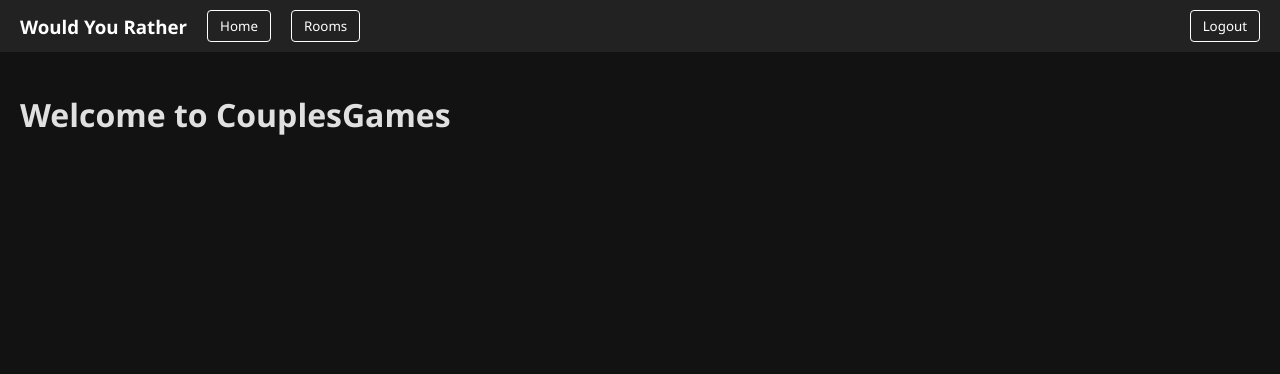
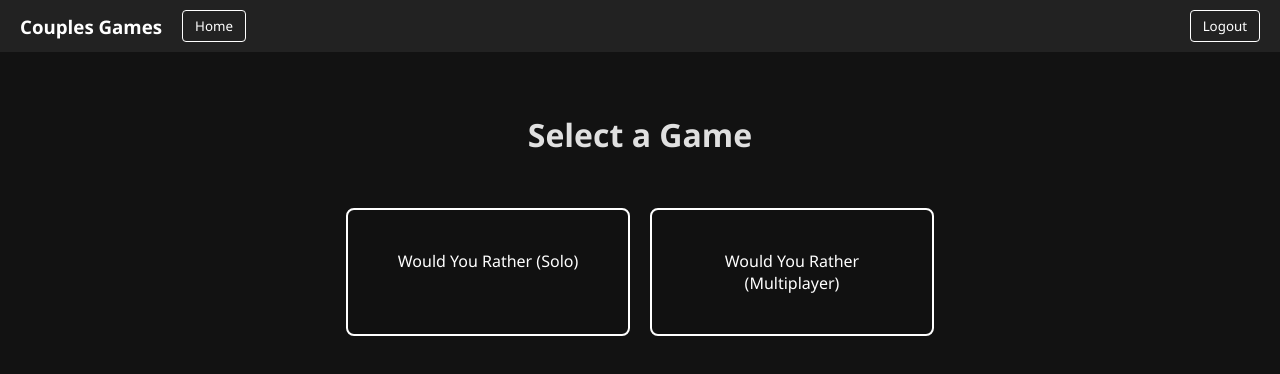
Before and after one commit to thefirsthero/couplesgames, a React (Vite) app in the folder CouplesGames/CouplesGames.UI/: page / in a window 1280 px wide. Shown: the top 374 px of the page. Built offline with nearby package versions, Linux system fonts and the light colour scheme; no server answers; sample sign-in values are in the browser's storage.

Commit message:
Minor restructure

```diff
--- a/CouplesGames/CouplesGames.UI/src/components/Navbar/Navbar.tsx
+++ b/CouplesGames/CouplesGames.UI/src/components/Navbar/Navbar.tsx
@@ -18,11 +18,9 @@ const Navbar: React.FC = () => {
   return (
     <nav className={styles.navbar}>
       <div className={styles.navLeft}>
-        <h3 onClick={() => navigate('/')} className={styles.title}>Would You Rather</h3>
+        <h3 onClick={() => navigate('/')} className={styles.title}>Couples Games</h3>
         <button onClick={() => navigate('/')} className={styles.navButton}>Home</button>
-        <button onClick={() => navigate('/rooms')} className={styles.navButton}>Rooms</button>
       </div>
-
       <button onClick={handleAuthAction} className={styles.navButton}>
         {user ? 'Logout' : 'Login'}
       </button>
--- /dev/null
+++ b/CouplesGames/CouplesGames.UI/src/features/games/wouldyourather/SoloGamePage.tsx
@@ -0,0 +1,25 @@
+import React, { useEffect } from 'react';
+import { useAuth } from './../../../hooks/useAuth';
+import { useNavigate } from 'react-router-dom';
+
+const SoloGamePage: React.FC = () => {
+  const { user, loading } = useAuth();
+  const navigate = useNavigate();
+
+  useEffect(() => {
+    if (!loading && !user) {
+      navigate('/auth');
+    }
+  }, [user, loading, navigate]);
+
+  if (loading) return <p>Loading...</p>;
+
+  return (
+    <div style={{ color: 'white', padding: '20px' }}>
+      <h1>Would You Rather (Solo)</h1>
+      <p>Coming soon...</p>
+    </div>
+  );
+};
+
+export default SoloGamePage;
--- a/CouplesGames/CouplesGames.UI/src/pages/Home.tsx
+++ /dev/null
@@ -1,9 +0,0 @@
-import React from 'react';
-
-const Home: React.FC = () => (
-  <div>
-    <h1>Welcome to CouplesGames</h1>
-  </div>
-);
-
-export default Home;
--- /dev/null
+++ b/CouplesGames/CouplesGames.UI/src/pages/HomePage.tsx
@@ -0,0 +1,64 @@
+import React, { useEffect } from 'react';
+import { useNavigate } from 'react-router-dom';
+import { useAuth } from '../hooks/useAuth';
+
+const HomePage: React.FC = () => {
+  const { user, loading } = useAuth();
+  const navigate = useNavigate();
+
+  useEffect(() => {
+    if (!loading && !user) {
+      navigate('/auth');
+    }
+  }, [user, loading, navigate]);
+
+  if (loading) return <p>Loading...</p>;
+
+  const tileStyle: React.CSSProperties = {
+    backgroundColor: '#111',
+    color: 'white',
+    border: '2px solid white',
+    borderRadius: '8px',
+    padding: '40px',
+    margin: '10px',
+    cursor: 'pointer',
+    textAlign: 'center',
+    width: '200px',
+  };
+
+  const containerStyle: React.CSSProperties = {
+    display: 'flex',
+    flexDirection: 'column',
+    alignItems: 'center',
+    padding: '20px',
+  };
+
+  const tilesWrapperStyle: React.CSSProperties = {
+    display: 'flex',
+    justifyContent: 'center',
+    flexWrap: 'wrap',
+    marginTop: '20px',
+  };
+
+  return (
+    <div style={containerStyle}>
+      <h1>Select a Game</h1>
+      <div style={tilesWrapperStyle}>
+        <div
+          style={tileStyle}
+          onClick={() => navigate('/solo')}
+        >
+          Would You Rather (Solo)
+        </div>
+        <div
+          style={tileStyle}
+          onClick={() => navigate('/rooms')}
+        >
+          Would You Rather (Multiplayer)
+        </div>
+      </div>
+    </div>
+  );
+};
+
+export default HomePage;
--- a/CouplesGames/CouplesGames.UI/src/routes/AppRoutes.tsx
+++ b/CouplesGames/CouplesGames.UI/src/routes/AppRoutes.tsx
@@ -1,24 +1,22 @@
 import React from 'react';
 import { BrowserRouter, Routes, Route } from 'react-router-dom';
-import Home from './../pages/Home';
-import NotFound from './../pages/NotFound';
-import RoomPage from './../features/rooms/RoomPage';
-import AuthPage from './../features/auth/AuthPage';
-import MainLayout from './../layouts/MainLayout';
-import RegisterPage from '../features/auth/RegisterPage';
-import ForgotPasswordPage from '../features/auth/ForgotPasswordPage';
+import HomePage from '../pages/HomePage';
+import SoloGamePage from '../features/games/wouldyourather/SoloGamePage';
+import RoomPage from '../features/rooms/RoomPage';
+import AuthPage from '../features/auth/AuthPage';
+import NotFound from '../pages/NotFound';
+import MainLayout from '../layouts/MainLayout';
 
 const AppRoutes: React.FC = () => (
   <BrowserRouter>
     <MainLayout>
-    <Routes>
-  <Route path="/" element={<Home />} />
-  <Route path="/rooms" element={<RoomPage />} />
-  <Route path="/auth" element={<AuthPage />} />
-  <Route path="/register" element={<RegisterPage />} />
-  <Route path="/forgot-password" element={<ForgotPasswordPage />} />
-  <Route path="*" element={<NotFound />} />
-</Routes>
+      <Routes>
+        <Route path="/" element={<HomePage />} />
+        <Route path="/solo" element={<SoloGamePage />} />
+        <Route path="/rooms" element={<RoomPage />} />
+        <Route path="/auth" element={<AuthPage />} />
+        <Route path="*" element={<NotFound />} />
+      </Routes>
     </MainLayout>
   </BrowserRouter>
 );
```
